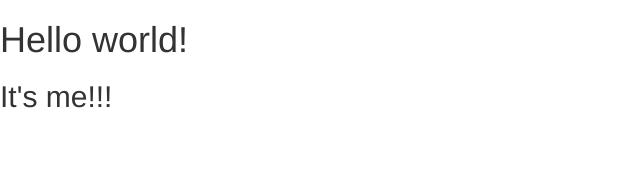
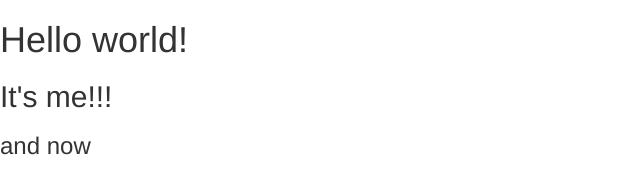
Before and after one commit to Dubych/Note-Wrangler, a website: page app/views/index.html in a window 1280 px wide. Shown: the full height of the page, 0-640 px from the left. Drawn offline with Linux system fonts and the light colour scheme; files that its build step writes are made by us from their sources; files whose address does not match are found by name.

Commit message:
third commit, add h3

```diff
--- a/app/views/index.html
+++ b/app/views/index.html
@@ -10,6 +10,7 @@
 
 	<h1>Hello world!</h1>
 	<h2>It's me!!!</h2>
+	<h3>and now</h3>
 
 	<!-- vendor -->
 	<script src="assets/javascript/vendor/jquery-3.1.1.min.js"></script>
```
